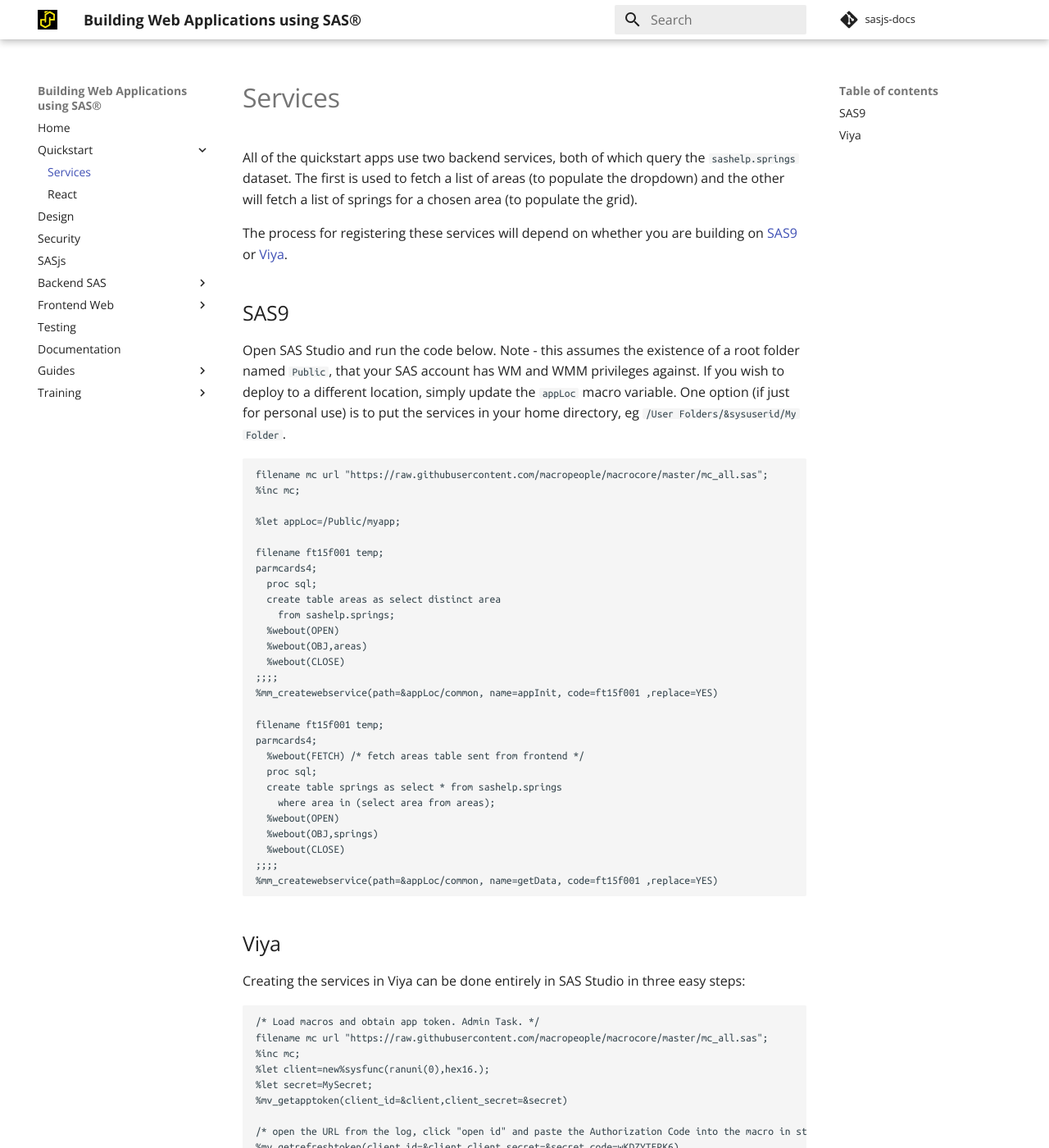
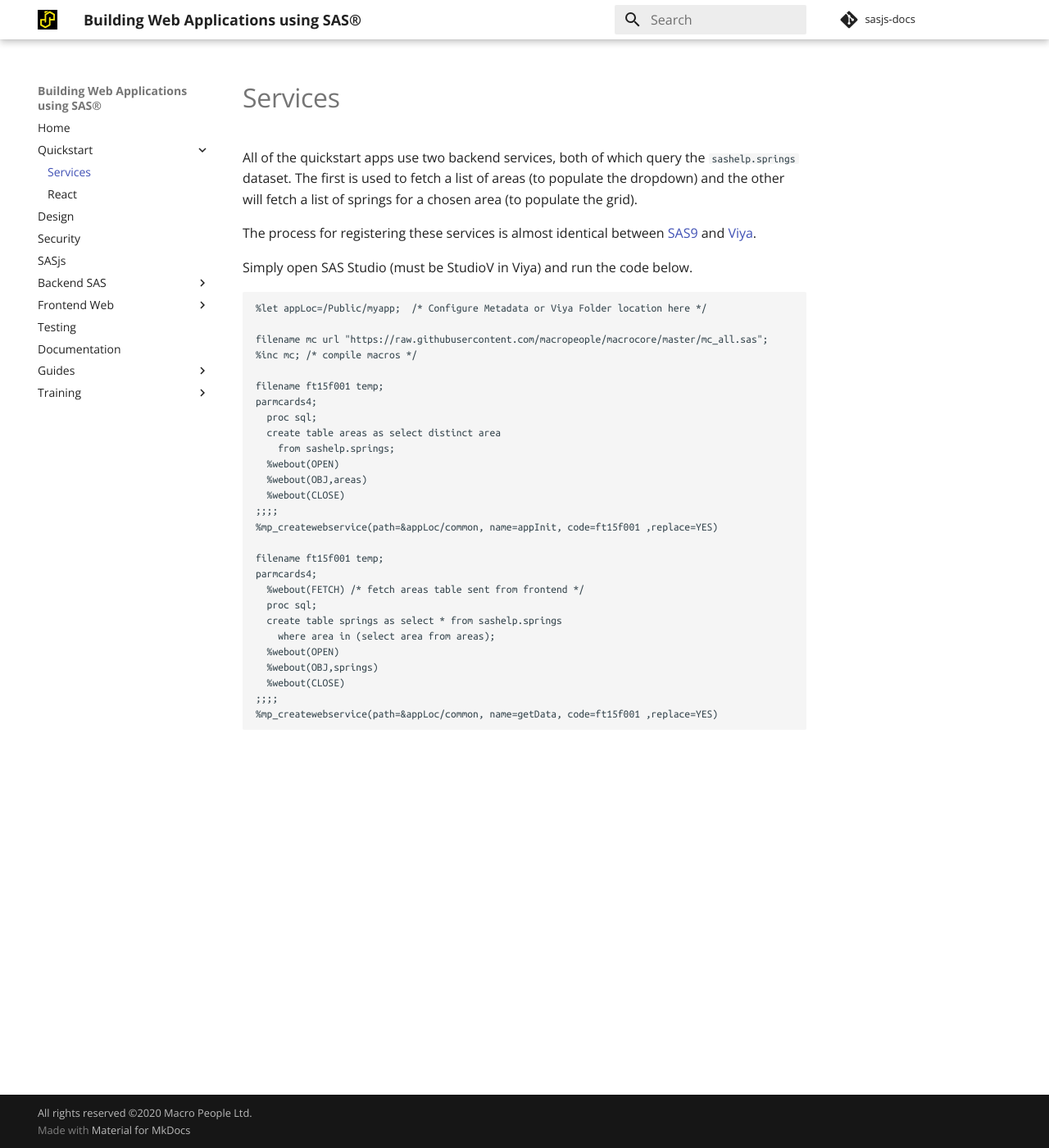
Before and after one commit to sasjs/sasjs.io, an MkDocs documentation site: the page built from docs/quickstart/services.md, in a window 1280 px wide and 1400 px high. Shown: the whole window at 82% size. Built offline with MkDocs 1.6.1 and Material for MkDocs 9.7.7, drawn with Linux system fonts in a browser that asks for light colours; comment, search, counter and statistics services are not loaded; old or Windows-style settings are respelled for this version of MkDocs; some of the changed text lies outside the part shown.

Commit message:
docs update

````diff
--- a/docs/quickstart/services.md
+++ b/docs/quickstart/services.md
@@ -5,17 +5,15 @@
 
 All of the quickstart apps use two backend services, both of which query the `sashelp.springs` dataset. The first is used to fetch a list of areas (to populate the dropdown) and the other will fetch a list of springs for a chosen area (to populate the grid).
 
-The process for registering these services will depend on whether you are building on [SAS9](#sas9) or [Viya](#viya).
+The process for registering these services is almost identical between [SAS9](#sas9) and [Viya](#viya).
 
-## SAS9
-
-Open SAS Studio and run the code below. Note - this assumes the existence of a root folder named `Public`, that your SAS account has WM and WMM privileges against. If you wish to deploy to a different location, simply update the `appLoc` macro variable. One option (if just for personal use) is to put the services in your home directory, eg `/User Folders/&sysuserid/My Folder`.
+Simply open SAS Studio (must be StudioV in Viya) and run the code below.
 
 ```
+%let appLoc=/Public/myapp;  /* Configure Metadata or Viya Folder location here */
+
 filename mc url "https://raw.githubusercontent.com/macropeople/macrocore/master/mc_all.sas";
-%inc mc;
-
-%let appLoc=/Public/myapp;
+%inc mc; /* compile macros */
 
 filename ft15f001 temp;
 parmcards4;
@@ -26,7 +24,7 @@
   %webout(OBJ,areas)
   %webout(CLOSE)
 ;;;;
-%mm_createwebservice(path=&appLoc/common, name=appInit, code=ft15f001 ,replace=YES)
+%mp_createwebservice(path=&appLoc/common, name=appInit, code=ft15f001 ,replace=YES)
 
 filename ft15f001 temp;
 parmcards4;
@@ -38,44 +36,6 @@
   %webout(OBJ,springs)
   %webout(CLOSE)
 ;;;;
-%mm_createwebservice(path=&appLoc/common, name=getData, code=ft15f001 ,replace=YES)
+%mp_createwebservice(path=&appLoc/common, name=getData, code=ft15f001 ,replace=YES)
 
 ```
-
-## Viya
-
-Creating the services in Viya can be done entirely in SAS Studio in three easy steps:
-
-```
-/* Load macros and obtain app token. Admin Task. */
-filename mc url "https://raw.githubusercontent.com/macropeople/macrocore/master/mc_all.sas";
-%inc mc;
-%let client=new%sysfunc(ranuni(0),hex16.);
-%let secret=MySecret;
-%mv_getapptoken(client_id=&client,client_secret=&secret)
-
-/* open the URL from the log, click "open id" and paste the Authorization Code into the macro in step 2 below. */
-%mv_getrefreshtoken(client_id=&client,client_secret=&secret,code=wKDZYTEPK6)
-%mv_getaccesstoken(client_id=&client,client_secret=&secret)
-
-/* now build the services */
-filename ft15f001 temp;
-parmcards4;
-  proc sql;
-  create table areas as select distinct area from sashelp.springs;
-  %webout(OPEN)
-  %webout(OBJ,areas)
-  %webout(CLOSE)
-;;;;
-%mv_createwebservice(path=/Public/app/common, name=appInit, code=ft15f001 ,replace=YES)
-parmcards4;
-  %webout(FETCH) /* fetch areas table sent from frontend */
-  proc sql;
-  create table springs as select * from sashelp.springs where area in (select area from areas);
-  %webout(OPEN)
-  %webout(OBJ,springs)
-  %webout(CLOSE)
-;;;;
-%mv_createwebservice(path=/Public/app/common, name=getData, code=ft15f001 ,replace=YES)
-
-```
````
Also changed, not shown: 1 other file.
